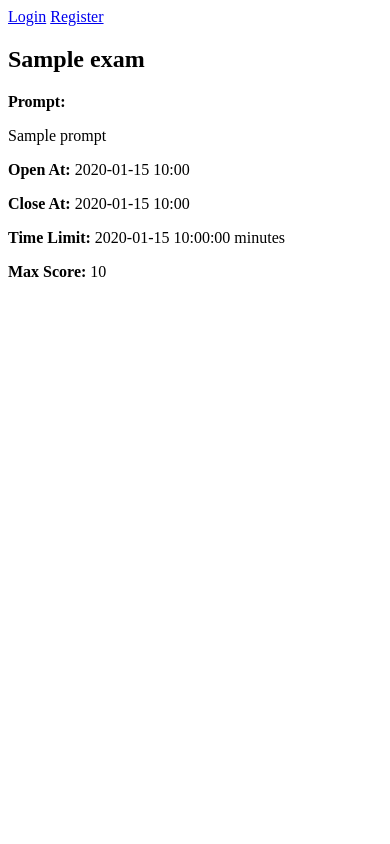
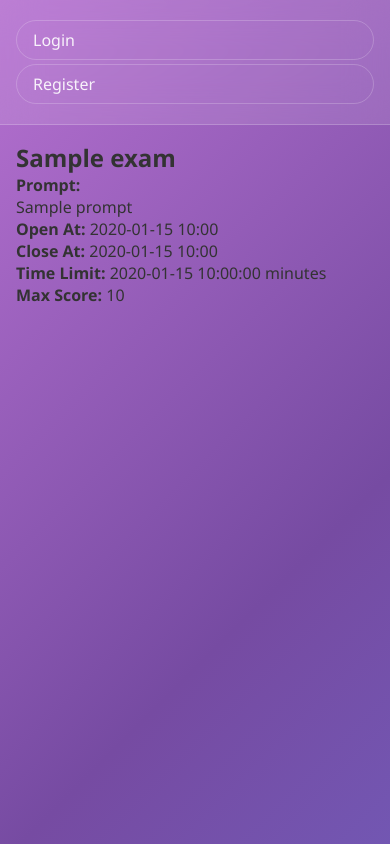
Before and after one commit to Srisha-manjunath/essay-exam-portal, a Flask app: template templates/exam/view_exam.html in a window 390 px wide. Run offline with Flask 3, Linux system fonts and the light colour scheme; the template is opened without the code that fills it: most values are stand-ins (such as "Sample title", 1, 10 or a date in 2020).

Commit message:
Update styles.css

```diff
--- a/static/styles.css
+++ b/static/styles.css
@@ -1,4 +1,283 @@
-SECRET_KEY=your_secret_key_here
-MONGODB_URI=your_mongodb_uri_here
-DB_NAME=exam_portal
-STAFF_INVITE_CODE=your_staff_invite_code
+/* General Styles */
+* {
+    margin: 0;
+    padding: 0;
+    box-sizing: border-box;
+}
+
+body {
+    font-family: 'Segoe UI', Tahoma, Geneva, Verdana, sans-serif;
+    background: linear-gradient(-45deg, #667eea, #764ba2, #f093fb, #f5576c);
+    background-size: 400% 400%;
+    animation: gradientShift 15s ease infinite;
+    min-height: 100vh;
+    color: #333;
+}
+
+@keyframes gradientShift {
+    0% { background-position: 0% 50%; }
+    50% { background-position: 100% 50%; }
+    100% { background-position: 0% 50%; }
+}
+
+/* Navigation */
+nav {
+    background: rgba(255, 255, 255, 0.1);
+    backdrop-filter: blur(20px);
+    padding: 1rem 2rem;
+    border-bottom: 1px solid rgba(255, 255, 255, 0.2);
+    position: sticky;
+    top: 0;
+    z-index: 100;
+}
+
+nav a {
+    color: rgba(255, 255, 255, 0.9);
+    text-decoration: none;
+    padding: 0.5rem 1rem;
+    margin: 0 0.5rem;
+    border-radius: 25px;
+    transition: all 0.3s ease;
+    border: 1px solid rgba(255, 255, 255, 0.2);
+    display: inline-block;
+}
+
+nav a:hover {
+    background: rgba(255, 255, 255, 0.2);
+    transform: translateY(-2px);
+    box-shadow: 0 5px 15px rgba(0, 0, 0, 0.2);
+}
+
+/* Main Content */
+main {
+    max-width: 1200px;
+    margin: 0 auto;
+    padding: 2rem;
+}
+
+/* Forms */
+form {
+    background: rgba(255, 255, 255, 0.1);
+    backdrop-filter: blur(20px);
+    border-radius: 20px;
+    padding: 2rem;
+    border: 1px solid rgba(255, 255, 255, 0.2);
+    margin: 2rem 0;
+}
+
+.form-group {
+    margin-bottom: 1.5rem;
+}
+
+label {
+    display: block;
+    margin-bottom: 0.5rem;
+    color: rgba(255, 255, 255, 0.9);
+    font-weight: 500;
+}
+
+input, textarea, select {
+    width: 100%;
+    padding: 12px 16px;
+    border: none;
+    border-radius: 10px;
+    background: rgba(255, 255, 255, 0.1);
+    backdrop-filter: blur(10px);
+    color: white;
+    font-size: 16px;
+    transition: all 0.3s ease;
+    border: 1px solid rgba(255, 255, 255, 0.2);
+}
+
+input:focus, textarea:focus, select:focus {
+    outline: none;
+    background: rgba(255, 255, 255, 0.2);
+    border-color: rgba(255, 255, 255, 0.5);
+    transform: translateY(-2px);
+    box-shadow: 0 10px 25px rgba(0, 0, 0, 0.2);
+}
+
+input::placeholder, textarea::placeholder {
+    color: rgba(255, 255, 255, 0.7);
+}
+
+/* Buttons */
+button, .btn {
+    padding: 12px 24px;
+    border: none;
+    border-radius: 25px;
+    font-size: 16px;
+    font-weight: 600;
+    cursor: pointer;
+    transition: all 0.3s ease;
+    text-decoration: none;
+    display: inline-block;
+    text-align: center;
+    position: relative;
+    overflow: hidden;
+    margin: 0.5rem;
+}
+
+.btn-primary, button[type="submit"] {
+    background: linear-gradient(45deg, #667eea, #764ba2);
+    color: white;
+}
+
+.btn-secondary {
+    background: linear-gradient(45deg, #11998e, #38ef7d);
+    color: white;
+}
+
+.btn-danger {
+    background: linear-gradient(45deg, #f093fb, #f5576c);
+    color: white;
+}
+
+button:hover, .btn:hover {
+    transform: translateY(-3px);
+    box-shadow: 0 15px 30px rgba(0, 0, 0, 0.3);
+}
+
+/* Flash Messages */
+.flash {
+    padding: 15px 20px;
+    border-radius: 10px;
+    margin: 15px 0;
+    animation: slideIn 0.5s ease-out;
+    backdrop-filter: blur(10px);
+}
+
+.flash.success {
+    background: rgba(72, 187, 120, 0.2);
+    border: 1px solid rgba(72, 187, 120, 0.4);
+    color: #68d391;
+}
+
+.flash.danger {
+    background: rgba(245, 87, 108, 0.2);
+    border: 1px solid rgba(245, 87, 108, 0.4);
+    color: #fc8181;
+}
+
+.flash.warning {
+    background: rgba(245, 158, 11, 0.2);
+    border: 1px solid rgba(245, 158, 11, 0.4);
+    color: #fbbf24;
+}
+
+.flash.info {
+    background: rgba(59, 130, 246, 0.2);
+    border: 1px solid rgba(59, 130, 246, 0.4);
+    color: #60a5fa;
+}
+
+@keyframes slideIn {
+    from { transform: translateX(-100%); opacity: 0; }
+    to { transform: translateX(0); opacity: 1; }
+}
+
+/* Cards */
+.card {
+    background: rgba(255, 255, 255, 0.1);
+    backdrop-filter: blur(20px);
+    border-radius: 20px;
+    padding: 2rem;
+    border: 1px solid rgba(255, 255, 255, 0.2);
+    margin: 1rem 0;
+    transition: all 0.3s ease;
+}
+
+.card:hover {
+    transform: translateY(-5px);
+    box-shadow: 0 20px 40px rgba(0, 0, 0, 0.3);
+}
+
+.card h3 {
+    color: #f093fb;
+    margin-bottom: 1rem;
+}
+
+/* Grid Layout */
+.grid {
+    display: grid;
+    grid-template-columns: repeat(auto-fit, minmax(300px, 1fr));
+    gap: 2rem;
+    margin: 2rem 0;
+}
+
+/* Tables */
+table {
+    width: 100%;
+    background: rgba(255, 255, 255, 0.1);
+    backdrop-filter: blur(20px);
+    border-radius: 15px;
+    overflow: hidden;
+    border: 1px solid rgba(255, 255, 255, 0.2);
+}
+
+th, td {
+    padding: 12px 16px;
+    text-align: left;
+    color: rgba(255, 255, 255, 0.9);
+}
+
+th {
+    background: rgba(255, 255, 255, 0.1);
+    font-weight: 600;
+}
+
+tr:hover {
+    background: rgba(255, 255, 255, 0.05);
+}
+
+/* Status Badges */
+.status-badge {
+    padding: 0.3rem 0.8rem;
+    border-radius: 15px;
+    font-size: 0.8rem;
+    font-weight: 600;
+    text-transform: uppercase;
+}
+
+.status-active {
+    background: rgba(72, 187, 120, 0.2);
+    color: #68d391;
+    border: 1px solid rgba(72, 187, 120, 0.4);
+}
+
+.status-pending {
+    background: rgba(245, 158, 11, 0.2);
+    color: #fbbf24;
+    border: 1px solid rgba(245, 158, 11, 0.4);
+}
+
+.status-closed {
+    background: rgba(239, 68, 68, 0.2);
+    color: #f87171;
+    border: 1px solid rgba(239, 68, 68, 0.4);
+}
+
+/* Responsive Design */
+@media (max-width: 768px) {
+    nav {
+        padding: 1rem;
+    }
+
+    nav a {
+        display: block;
+        margin: 0.25rem 0;
+    }
+
+    main {
+        padding: 1rem;
+    }
+
+    .grid {
+        grid-template-columns: 1fr;
+        gap: 1rem;
+    }
+
+    form {
+        padding: 1rem;
+    }
+}
```
